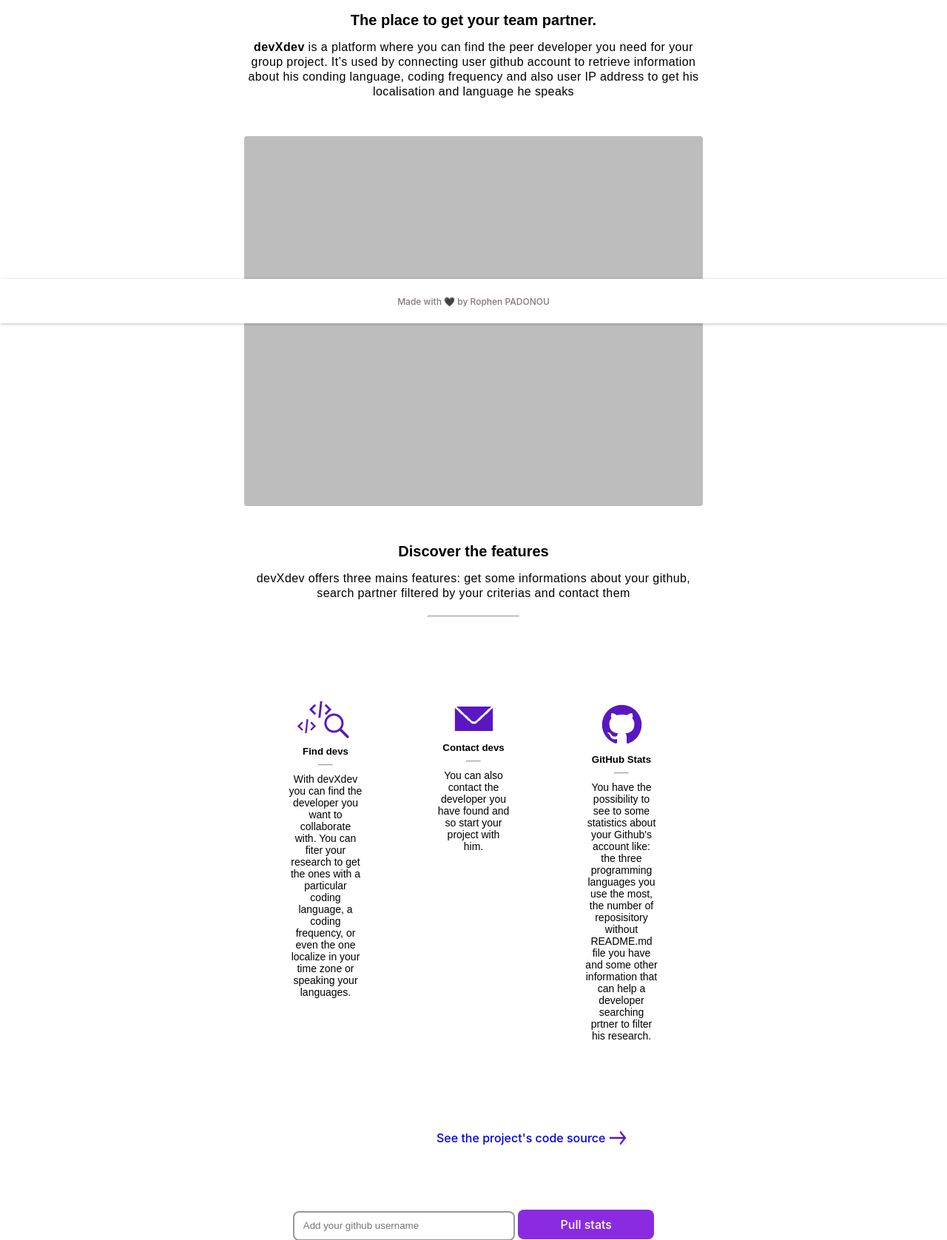
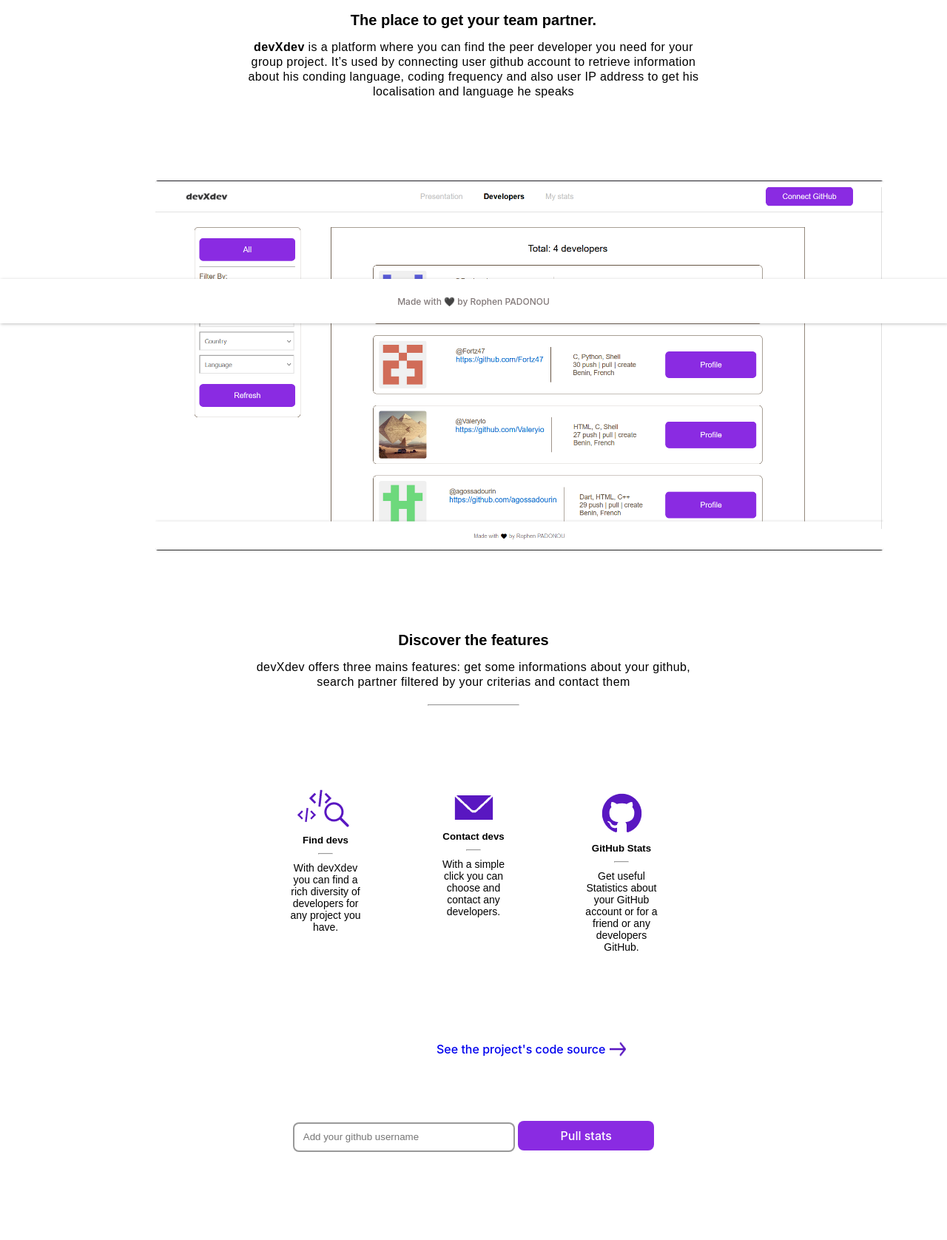
Before and after one commit to Rophpad/devXdev, a Flask app: page / in a window 1280 px wide. Shown: the part 363-2039 px from the top of the page at 74% size. After the commit the page ends 1920 px from the top, so only its background shows below. Run offline with Flask 3, Linux system fonts and the light colour scheme.

Commit message:
presentation page updated

```diff
--- a/static/styles/presentation.css
+++ b/static/styles/presentation.css
@@ -131,12 +131,12 @@ div {
 	width: 50%;
 }
 
-.demo {
+.demo img{
 	background-color: #bdbdbd;
 	border-radius: 4px;
 	height: 500px;
 	width: auto;
-	margin: auto;
+	margin-left: -180px;
 	margin-top: 50px;
 	margin-bottom: 50px;
 }
--- a/templates/presentation.html
+++ b/templates/presentation.html
@@ -27,7 +27,11 @@
                 to retrieve information about his conding language, coding frequency and also
                 user IP address to get his localisation and language he speaks
             </p>
-            <div class="demo"></div>
+
+            <div class="demo">
+                <img class="one" src="{{ url_for('static', filename='images/devs.png')}}" alt="demonstration Image">
+            </div>
+
             <h4>Discover the features</h4>
             <p class="p2">
                 devXdev offers three mains features: get some informations
@@ -41,27 +45,21 @@
                     <h5>Find devs</h5>
                     <hr>
                     <p>
-                        With devXdev you can find the developer you want to collaborate with.
-                        You can fiter your research to get the ones with a particular coding language,
-                        a coding frequency, or even the one localize in your time zone or speaking your languages.
+                        With devXdev you can find a rich diversity of developers for any project you have.
                     </p>
                 </div>
                 <div class="f2">
                     <img src="{{ url_for('static', filename='images/contact_devs.png') }}" alt="Contact devs">
                     <h5>Contact devs</h5>
                     <hr>
-                    <p>You can also contact the developer you have found and so start your project with him.</p>
+                    <p>With a simple click you can choose and contact any developers.</p>
                 </div>
                 <div class="f3">
                     <img src="{{ url_for('static', filename='images/Github_stats.png') }}" alt="Github Stats">
                     <h5>GitHub Stats</h5>
                     <hr>
                     <p>
-                        You have the possibility to see to some statistics about your
-                        Github's account like: the three programming languages you use
-                        the most, the number of reposisitory without README.md file you have
-                        and some other information that can help a developer searching prtner to filter
-                        his research.
+                        Get useful Statistics about your GitHub account or for a friend or any developers GitHub.
                     </p>
                 </div>
             </div>
```
Also changed, not shown: static/images/devs.png (added), static/scripts/scripts.js (deleted).
